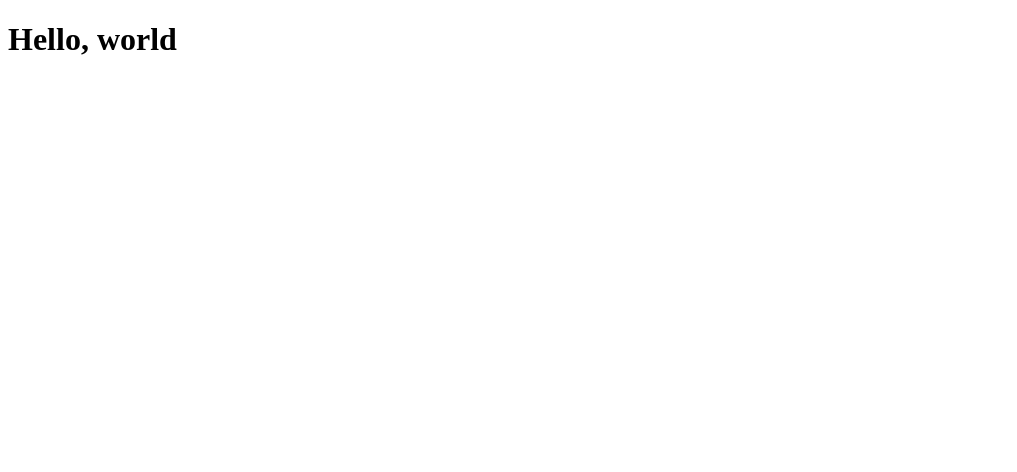
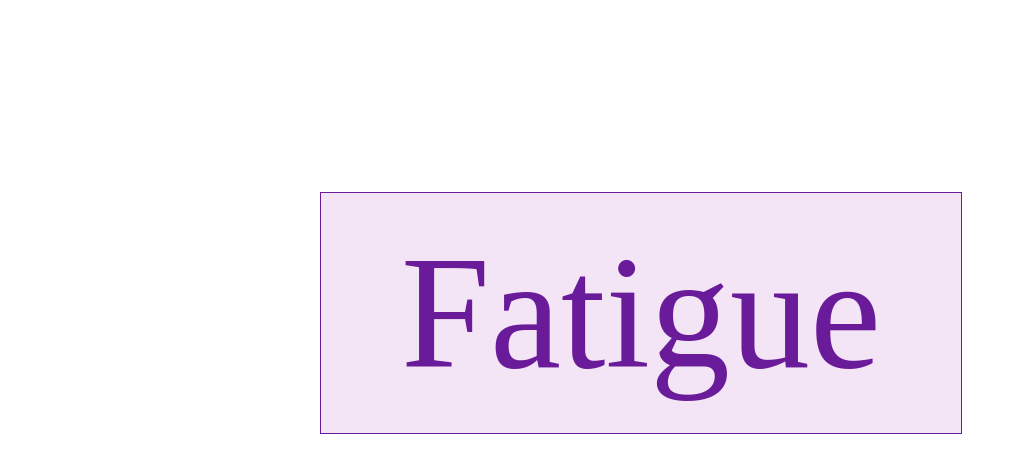
Before and after one commit to tarrsalah/blpt, a website with bundled scripts: page index.html in a window 1280 px wide. Shown: the whole page, without its empty margins (0-1017 px from the left). Built offline with nearby package versions, Linux system fonts and the light colour scheme; files whose address does not match are found by name.

Commit message:
welcome page.

```diff
--- a/index.html
+++ b/index.html
@@ -3,10 +3,10 @@
   <head>
     <meta charset="UTF-8"/>
     <title>Document</title>
-        <link rel="stylesheet" href="./dist/styles.css">
+    <link rel="stylesheet" href="./dist/styles.css">
   </head>
   <body>
-    <h1>Hello, world</h1>
+    <h1>fatigue</h1>
   </body>
   <script src="./dist/scripts.js"></script>
 </html>
--- a/src/styles/style.less
+++ b/src/styles/style.less
@@ -5,3 +5,30 @@
 .mb {
     border: 1px solid rgba(0, 0, 0, 0.2);
 }
+
+@font-face {
+    font-family: 'Inconsolata Regular';
+    src: url("../dist/fonts/Inconsolata-Regular.ttf");
+}
+
+@color: #6A1B9A;
+@background: #F3E5F5;
+
+h1 {
+    font-family: 'Inconsolata Regular';
+    font-size: 10em;
+    font-weight: 100;
+    text-transform: capitalize;
+    border: 1px solid @color;
+    padding: 0;
+    margin: 0;
+    position: absolute;
+    top: ~"calc(50vh - 1.3em )";
+    left: ~"calc(50% - 2em)";
+    width: 4em;
+    height: 1.5em;
+    line-height: 1.5em;
+    text-align: center;
+    color: @color;
+    background-color: @background;
+}
```
Also changed, not shown: Readme.md, dist/fonts/Inconsolata-Regular.ttf (added), dist/scripts.js (added), dist/styles.css (added), icon.png (added), 1 other file.
